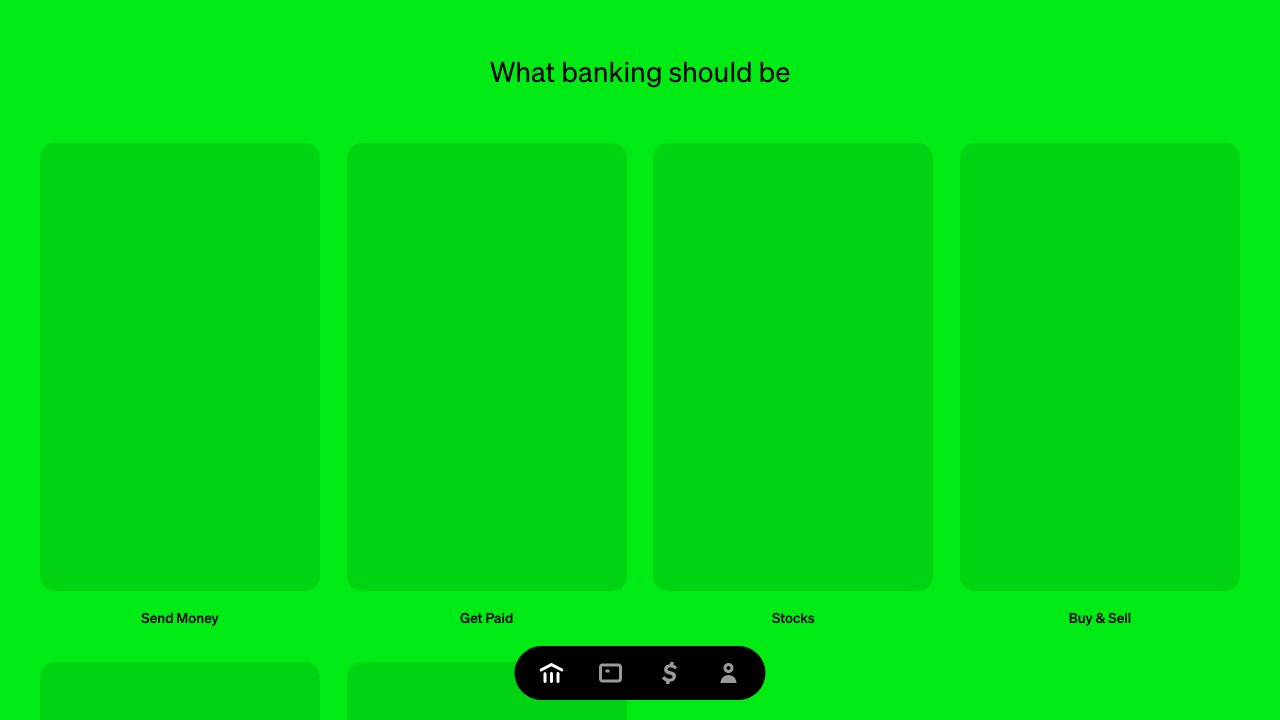
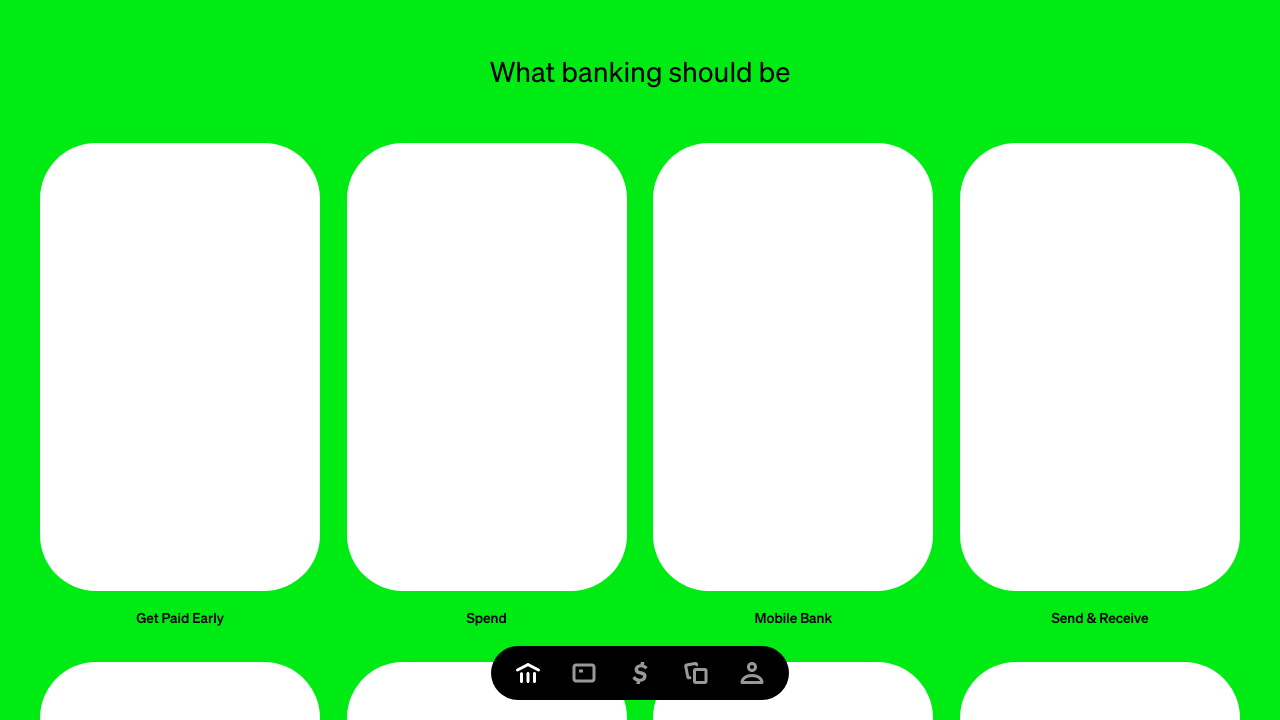
Before and after one commit to 1-0-design/cashappweb, a plain HTML site: page index.html in a window 1280 px wide. Shown: the part 80-800 px from the top of the page. Drawn offline with Linux system fonts and the light colour scheme.

Commit message:
feat: improve UX & styling
- Add 8 rectangles per section with themed content
- Move send-money tab to middle
- Update icon spacing to 24pt
- Style modal close button as circle
- Update grid data with real features

```diff
--- a/grid-styles.css
+++ b/grid-styles.css
@@ -32,8 +32,8 @@
 
 .grid-item {
     aspect-ratio: 5/8;
-    background: rgba(0, 0, 0, 0.1);
-    border-radius: 15px;
+    background: #FFFFFF;
+    border-radius: 20% / 12.5%;  /* Creates circular corners (20% of width) */
     position: relative;
     cursor: pointer;
     transition: all var(--transition-duration) cubic-bezier(0.34, 1.56, 0.64, 1);
--- a/index.html
+++ b/index.html
@@ -10,11 +10,11 @@
     <!-- Navigation -->
     <nav class="top-nav">
         <span class="nav-brand">Cash App</span>
-        <div class="logo">
+        <a href="#" class="logo" data-tab="money">
             <svg width="22" height="30" viewBox="0 0 29 40" fill="none" xmlns="http://www.w3.org/2000/svg">
                 <path d="M16.0902 9.58458C19.1584 9.58923 22.126 10.6472 24.468 12.5714C24.9701 13.0131 25.74 12.9978 26.223 12.5364L28.6352 10.1876C28.8796 9.95196 29.0115 9.62798 28.9992 9.29382C28.9869 8.95967 28.8313 8.6457 28.5702 8.4277C26.6757 6.86309 24.4849 5.67229 22.1208 4.922L22.843 1.46539C22.9191 1.10561 22.8242 0.731702 22.5846 0.447443C22.345 0.163184 21.9863 -0.00116871 21.608 6.25724e-06H16.9641C16.3713 -0.000570868 15.8578 0.398846 15.7291 0.960567L15.0791 4.05259C8.8969 4.34707 3.65357 7.3199 3.65357 13.4128C3.65357 18.6783 7.9869 20.943 12.5658 22.5276C16.8991 24.0911 19.1958 24.6731 19.1958 26.8747C19.1958 29.0762 16.9063 30.4645 13.5336 30.4645C10.2604 30.5152 7.09813 29.3139 4.72968 27.1201C4.24068 26.6532 3.45646 26.6532 2.96746 27.1201L0.381912 29.574C0.137855 29.8026 0 30.1177 0 30.447C0 30.7762 0.137855 31.0913 0.381912 31.3199C2.48862 33.2355 5.05993 34.603 7.8569 35.2953L7.13468 38.4995C7.05747 38.8619 7.1499 39.2389 7.38699 39.5286C7.62408 39.8184 7.98139 39.991 8.36245 40H13.0208C13.6184 40.0031 14.1366 39.5995 14.263 39.0324L14.9347 35.9965C22.3446 35.5548 26.873 31.6845 26.873 26.0193C26.873 20.8028 22.3591 18.6012 16.8774 16.8063C13.743 15.6634 11.0347 14.9132 11.0347 12.6556C11.0347 10.3979 13.5624 9.58458 16.0902 9.58458Z" fill="black"/>
             </svg>
-        </div>
+        </a>
         <a href="#" class="login-link">Log In</a>
     </nav>
 
@@ -38,14 +38,19 @@
                 <path fill-rule="evenodd" clip-rule="evenodd" d="M4 2.5C2.067 2.5 0.5 4.067 0.5 6V18C0.5 19.933 2.067 21.5 4 21.5H20C21.933 21.5 23.5 19.933 23.5 18V6C23.5 4.067 21.933 2.5 20 2.5H4ZM3.5 6C3.5 5.72386 3.72386 5.5 4 5.5H20C20.2761 5.5 20.5 5.72386 20.5 6V18C20.5 18.2761 20.2761 18.5 20 18.5H4C3.72386 18.5 3.5 18.2761 3.5 18V6ZM7.25 8.5H10.75C10.8881 8.5 11 8.61193 11 8.75V11.25C11 11.3881 10.8881 11.5 10.75 11.5H7.25C7.11193 11.5 7 11.3881 7 11.25V8.75C7 8.61193 7.11193 8.5 7.25 8.5Z" fill="currentColor"/>
             </svg>
         </button>
-        <button class="tab-btn" data-tab="discover">
+        <button class="tab-btn" data-tab="send-money">
             <svg width="24" height="24" viewBox="0 0 24 24" fill="none" xmlns="http://www.w3.org/2000/svg">
                 <path d="M13.5928 10.3333C13.5932 10.3333 13.5936 10.3334 13.594 10.3335C16.968 11.1027 18.5104 12.5899 18.5104 15.1026C18.5104 18.2526 16.0989 20.5782 12.3352 20.8244L11.9663 22.6952C11.9313 22.8729 11.7844 23 11.6142 23H8.69861C8.46623 23 8.29479 22.7686 8.34855 22.5275L8.81564 20.4327C6.93844 19.8642 5.43042 18.7559 4.55748 17.3893C4.45514 17.2291 4.49406 17.0139 4.63767 16.895L6.67515 15.2082C6.8431 15.0692 7.08618 15.1157 7.21069 15.2995C8.28332 16.883 9.9266 17.8205 11.9056 17.8205C13.6892 17.8205 15.039 16.8974 15.039 15.5641C15.039 14.5385 14.3641 14.0769 12.0984 13.5641C8.19379 12.6923 6.65121 11.1538 6.65121 8.64103C6.65121 5.72564 8.95423 3.52308 12.4286 3.23718L12.8096 1.30477C12.8447 1.12716 12.9916 1 13.1618 1H16.0382C16.2677 1 16.4385 1.22602 16.3898 1.46518L15.9483 3.63269C17.4551 4.12624 18.6797 5.01112 19.4358 6.10289C19.5442 6.25949 19.5108 6.47694 19.3695 6.60024L17.5119 8.22161C17.3484 8.36432 17.1061 8.32572 16.9726 8.15114C16.0336 6.92399 14.5607 6.23077 12.9655 6.23077C11.2301 6.23077 10.0732 7.05128 10.0732 8.23077C10.0732 9.20505 10.9408 9.71787 13.5916 10.3332C13.592 10.3333 13.5924 10.3333 13.5928 10.3333Z" fill="currentColor"/>
             </svg>
         </button>
+        <button class="tab-btn" data-tab="local">
+            <svg width="24" height="24" viewBox="0 0 24 24" fill="none" xmlns="http://www.w3.org/2000/svg">
+                <path fill-rule="evenodd" clip-rule="evenodd" d="M2.26955 2.57214C0.908597 2.82679 0.0137996 4.13906 0.273822 5.499L2.33963 16.3034C2.5982 17.6557 3.90157 18.5444 5.25494 18.2912L6.06342 18.1399C6.87772 17.9876 7.41432 17.204 7.26196 16.3897C7.1096 15.5754 6.32597 15.0388 5.51168 15.1911L5.19273 15.2508L3.31472 5.42865L11.1719 3.95851L11.1965 4.08711C11.3521 4.9008 12.1378 5.4343 12.9515 5.27873C13.7652 5.12315 14.2987 4.3374 14.1431 3.52372L14.025 2.90595C13.7664 1.55359 12.4631 0.664868 11.1097 0.918092L2.26955 2.57214ZM11.5 7.00005C10.1193 7.00004 8.99997 8.11933 8.99997 9.50005V20.5001C8.99997 21.8808 10.1193 23.0001 11.5 23.0001H21C22.3807 23.0001 23.5 21.8808 23.5 20.5001V9.50007C23.5 8.11936 22.3807 7.00007 21 7.00007L11.5 7.00005ZM12 20.0001V10L20.5 10.0001V20.0001H12Z" fill="currentColor"/>
+            </svg>
+        </button>
         <button class="tab-btn" data-tab="account">
             <svg width="24" height="24" viewBox="0 0 24 24" fill="none" xmlns="http://www.w3.org/2000/svg">
-                <path fill-rule="evenodd" clip-rule="evenodd" d="M12 2C9.23858 2 7 4.23858 7 7C7 9.76142 9.23858 12 12 12C14.7614 12 17 9.76142 17 7C17 4.23858 14.7614 2 12 2ZM10 7C10 5.89543 10.8954 5 12 5C13.1046 5 14 5.89543 14 7C14 8.10457 13.1046 9 12 9C10.8954 9 10 8.10457 10 7ZM12 14C7.58172 14 4 17.5817 4 22H20C20 17.5817 16.4183 14 12 14Z" fill="currentColor"/>
+                <path fill-rule="evenodd" clip-rule="evenodd" d="M10 6C10 4.89543 10.8954 4 12 4C13.1046 4 14 4.89543 14 6C14 7.10457 13.1046 8 12 8C10.8954 8 10 7.10457 10 6ZM12 1C9.23858 1 7 3.23858 7 6C7 8.76142 9.23858 11 12 11C14.7614 11 17 8.76142 17 6C17 3.23858 14.7614 1 12 1ZM18.2109 17.7791C19.157 18.4414 19.8072 19.2048 20.1664 20H3.83362C4.1928 19.2048 4.84301 18.4414 5.78913 17.7791C7.3174 16.7093 9.50859 16 12 16C14.4914 16 16.6826 16.7093 18.2109 17.7791ZM12 13C8.96856 13 6.15975 13.8577 4.06874 15.3214C1.98246 16.7818 0.5 18.9432 0.5 21.5C0.5 22.3284 1.17157 23 2 23H22C22.8284 23 23.5 22.3284 23.5 21.5C23.5 18.9432 22.0175 16.7818 19.9313 15.3214C17.8402 13.8577 15.0314 13 12 13Z" fill="currentColor"/>
             </svg>
         </button>
     </div>
--- a/script.js
+++ b/script.js
@@ -1,30 +1,54 @@
 // Sample data for the grid items
 const gridData = {
     money: [
-        { title: 'Send', label: 'Send Money' },
-        { title: 'Receive', label: 'Get Paid' },
-        { title: 'Invest', label: 'Stocks' },
+        { title: 'Direct Deposit', label: 'Get Paid Early' },
+        { title: 'Cash Card', label: 'Spend' },
+        { title: 'Banking', label: 'Mobile Bank' },
+        { title: 'Payments', label: 'Send & Receive' },
         { title: 'Bitcoin', label: 'Buy & Sell' },
-        { title: 'Banking', label: 'Cash Card' },
-        { title: 'Boost', label: 'Save Money' }
+        { title: 'Stocks', label: 'Invest' },
+        { title: 'Money Tools', label: 'Manage' },
+        { title: 'Round Ups', label: 'Save' }
+    ],
+    'send-money': [
+        { title: 'Instant Transfer', label: 'Send Instantly' },
+        { title: 'QR Code', label: 'Scan & Pay' },
+        { title: 'Request', label: 'Get Paid' },
+        { title: 'Group Pay', label: 'Split Bills' },
+        { title: 'Cash Tags', label: '$Cashtag' },
+        { title: 'Cross Border', label: 'International' },
+        { title: 'Paper Money', label: 'Cash Out' },
+        { title: 'Business', label: 'For Work' }
     ],
     card: [
-        { title: 'Physical', label: 'Order Card' },
-        { title: 'Virtual', label: 'Use Now' },
-        { title: 'Design', label: 'Customize' },
-        { title: 'Rewards', label: 'Cash Back' }
+        { title: 'Custom Design', label: 'Personalize' },
+        { title: 'Contactless', label: 'Tap to Pay' },
+        { title: 'Boosts', label: 'Save Money' },
+        { title: 'Virtual Card', label: 'Shop Online' },
+        { title: 'ATM', label: 'Withdraw' },
+        { title: 'Security', label: 'Lock Card' },
+        { title: 'Pin', label: 'Set Up' },
+        { title: 'Limits', label: 'Spending' }
     ],
-    discover: [
-        { title: 'Friends', label: 'Social' },
-        { title: 'Offers', label: 'Deals' },
-        { title: 'News', label: 'Updates' },
-        { title: 'Learn', label: 'Tutorials' }
+    local: [
+        { title: 'Cash Map', label: 'Near You' },
+        { title: 'Boost Spots', label: 'Discounts' },
+        { title: 'Bitcoin ATMs', label: 'Buy BTC' },
+        { title: 'ATM Finder', label: 'Get Cash' },
+        { title: 'Community', label: 'Local Events' },
+        { title: 'Coffee', label: 'Cafe Deals' },
+        { title: 'Partners', label: 'Local Shops' },
+        { title: 'Favorites', label: 'Save Places' }
     ],
     account: [
         { title: 'Profile', label: 'Settings' },
         { title: 'Security', label: 'Privacy' },
+        { title: 'Statements', label: 'History' },
         { title: 'Support', label: 'Help' },
-        { title: 'History', label: 'Activity' }
+        { title: 'Rewards', label: 'Earn' },
+        { title: 'Notifications', label: 'Alerts' },
+        { title: 'Family', label: 'Accounts' },
+        { title: 'Documents', label: 'Tax Forms' }
     ]
 };
 
--- a/styles.css
+++ b/styles.css
@@ -84,6 +84,7 @@ body {
 .logo svg {
     height: 30px;
     width: auto;
+    cursor: pointer;
 }
 
 .login-link {
@@ -109,15 +110,16 @@ body {
     gap: 20pt;
     width: calc(100% - 80px);
     max-width: 1400px;
-    margin: 0 auto 100px auto;
+    margin: 0 auto;
+    margin-bottom: 100px;
     position: relative;
     overflow: visible;
 }
 
 .grid-item {
     aspect-ratio: 5/8;
-    background: rgba(0, 0, 0, 0.1);
-    border-radius: 15px;
+    background: #FFFFFF;
+    border-radius: 20% / 12.5%;  /* Creates circular corners (20% of width) */
     position: relative;
     cursor: pointer;
     transition: all var(--transition-duration) cubic-bezier(0.34, 1.56, 0.64, 1);
@@ -130,28 +132,12 @@ body {
     box-shadow:
         0 20px 25px -5px rgba(0, 0, 0, 0.1),
         0 10px 10px -5px rgba(0, 0, 0, 0.04),
-        0 0 15px rgba(0, 0, 0, 0.2);
-    background: rgba(0, 0, 0, 0.15);
+        0 0 15px rgba(0, 0, 0, 0.2),
+        inset 0 0 0 100vmax rgba(0, 0, 0, 0.05);
     z-index: 2;
 }
 
-.grid-item::before {
-    content: '';
-    position: absolute;
-    inset: 0;
-    background: linear-gradient(
-        135deg,
-        rgba(0, 0, 0, 0.4) 0%,
-        rgba(0, 0, 0, 0.1) 100%
-    );
-    border-radius: inherit;
-    opacity: 0;
-    transition: opacity var(--transition-duration);
-}
 
-.grid-item:hover::before {
-    opacity: 1;
-}
 
 .item-label {
     position: absolute;
@@ -182,15 +168,15 @@ body {
 
 .modal-content {
     position: fixed;
-    background: rgba(0, 0, 0, 0.1);
-    border-radius: 15px;
+    background: #FFFFFF;
+    border-radius: 20%;  /* Match grid item radius */
     transform-origin: 0 0;
     transition: all 0.4s cubic-bezier(0.4, 0, 0.2, 1);
     visibility: hidden;
 }
 
 .modal.active .modal-content {
-    border-radius: 0;
+    border-radius: 0;  /* Remove radius when expanded */
     background: #FFFFFF;
     visibility: visible;
 }
@@ -210,13 +196,23 @@ body {
     position: absolute;
     top: 40px;
     left: 40px;
-    background: none;
+    background: rgba(0, 0, 0, 0.15);
     border: none;
     cursor: pointer;
+    width: 40px;
+    height: 40px;
+    opacity: 0;
+    transition: opacity 0.2s ease-out;
+    border-radius: 50%;
+    display: flex;
+    align-items: center;
+    justify-content: center;
+    padding: 0;
+}
+
+.close-btn svg {
     width: 24px;
     height: 24px;
-    opacity: 0;
-    transition: opacity 0.2s ease-out;
 }
 
 .modal.active .close-btn {
@@ -246,7 +242,7 @@ body {
     border-radius: 30px;
     padding: 15px 25px;
     display: inline-flex;
-    gap: 35px;
+    gap: 24pt;
     z-index: 100;
     width: auto;
 }
```
